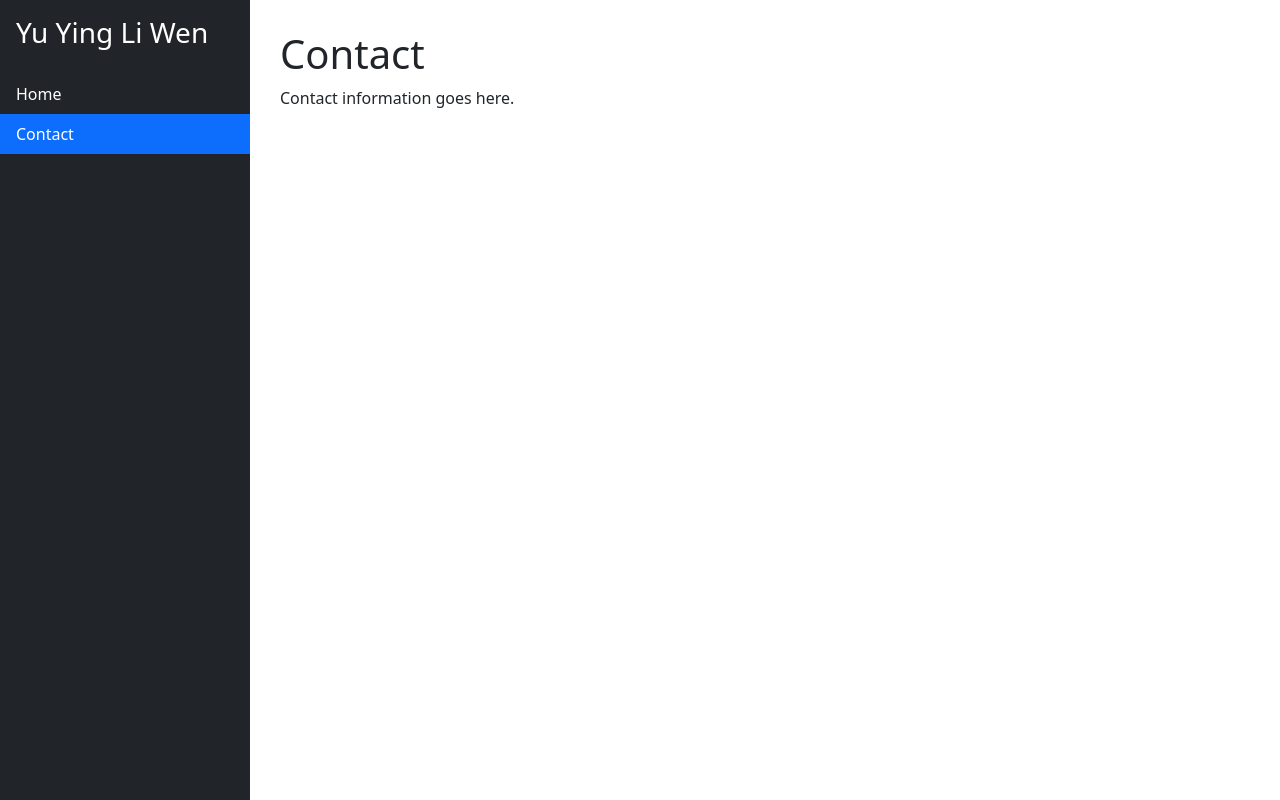
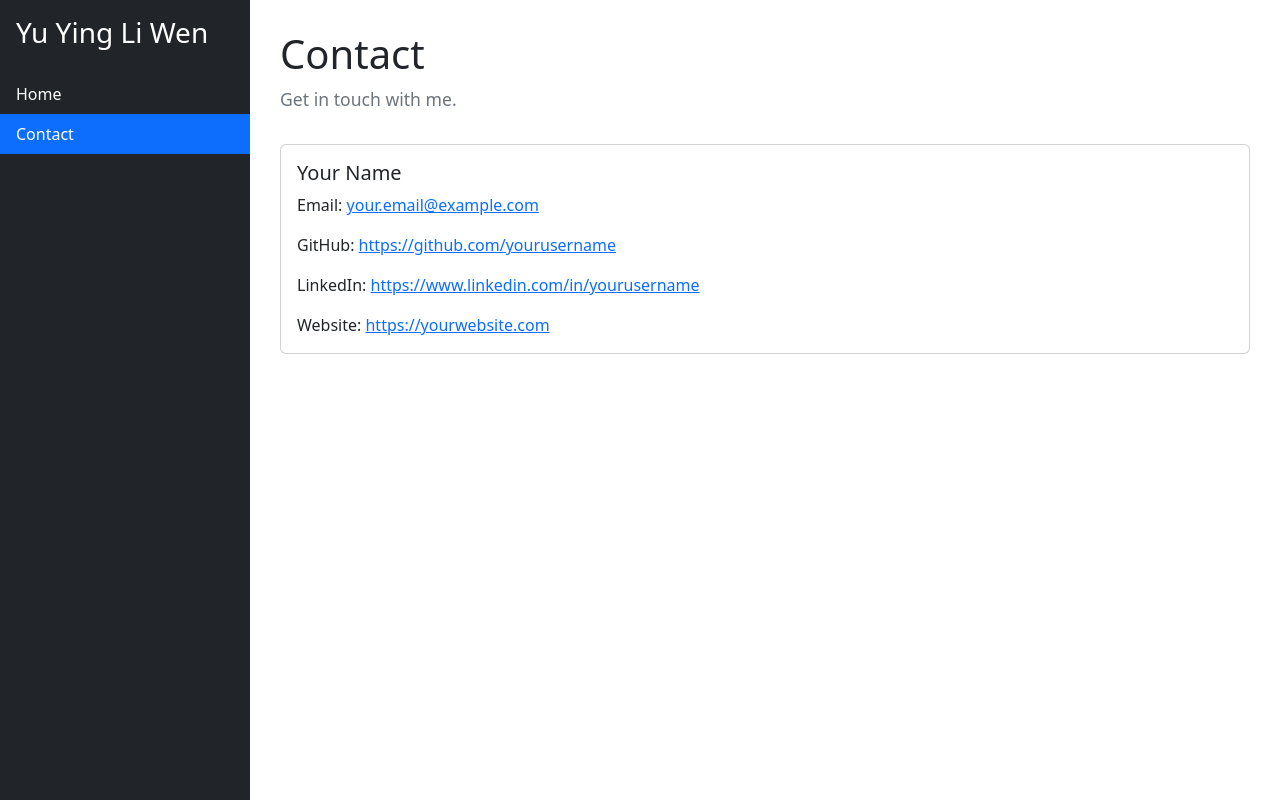
Before and after one commit to YuYingLiWen/UnityAssetStorePortfolio, a React (Vite) app: page /contact in a window 1280 px wide. Built offline with nearby package versions, Linux system fonts and the light colour scheme.

Commit message:
split page header + added contact card

```diff
--- a/src/Contact.tsx
+++ b/src/Contact.tsx
@@ -1,16 +1,64 @@
+import PageHeader from "./PageHeader";
+import contact from "./data/contact";
+
+
 export default function Contact() {
-
     return (
         <div>
+            <PageHeader
+                title="Contact"
+                description="Get in touch with me."
+            />
 
-            <h1>
-                Contact
-            </h1>
+            <div className="card">
+                <div className="card-body">
 
-            <p>
-                Contact information goes here.
-            </p>
+                    <h5 className="card-title">
+                        {contact.name}
+                    </h5>
 
+                    <p className="card-text">
+                        Email:{" "}
+                        <a href={`mailto:${contact.email}`}>
+                            {contact.email}
+                        </a>
+                    </p>
+
+                    <p className="card-text">
+                        GitHub:{" "}
+                        <a
+                            href={contact.github}
+                            target="_blank"
+                            rel="noopener noreferrer"
+                        >
+                            {contact.github}
+                        </a>
+                    </p>
+
+                    <p className="card-text">
+                        LinkedIn:{" "}
+                        <a
+                            href={contact.linkedin}
+                            target="_blank"
+                            rel="noopener noreferrer"
+                        >
+                            {contact.linkedin}
+                        </a>
+                    </p>
+
+                    <p className="card-text">
+                        Website:{" "}
+                        <a
+                            href={contact.website}
+                            target="_blank"
+                            rel="noopener noreferrer"
+                        >
+                            {contact.website}
+                        </a>
+                    </p>
+
+                </div>
+            </div>
         </div>
     );
 }
--- a/src/Home.tsx
+++ b/src/Home.tsx
@@ -1,16 +1,19 @@
 import ProjectCard from "./ProjectCard";
+import PageHeader from "./PageHeader";
 import projects from "./data/projects";
 import "./Home.css";
+
 
 export default function Home() {
     return (
         <div>
-            <h1> Home </h1>
-            <p> Welcome to the home page.</p>
+            <PageHeader
+                title="Home"
+                description="Hi there! Here you will find my projects."
+            />
             <div className="masonry-container">
                 {
                     projects.map((project, index) => (
-
                         <ProjectCard
                             key={index}
                             title={project.title}
--- /dev/null
+++ b/src/PageHeader.tsx
@@ -0,0 +1,25 @@
+import "./pageHeader.css";
+
+
+interface PageHeaderProps {
+    title: string;
+    description: string;
+}
+
+
+export default function PageHeader({
+    title,
+    description
+}: PageHeaderProps) {
+    return (
+        <div className="page-header">
+            <h1>
+                {title}
+            </h1>
+
+            <p>
+                {description}
+            </p>
+        </div>
+    );
+}
--- /dev/null
+++ b/src/data/contact.ts
@@ -0,0 +1,7 @@
+export default {
+    name: "Your Name",
+    email: "your.email@example.com",
+    github: "https://github.com/yourusername",
+    linkedin: "https://www.linkedin.com/in/yourusername",
+    website: "https://yourwebsite.com"
+};
--- /dev/null
+++ b/src/pageHeader.css
@@ -0,0 +1,14 @@
+.page-header {
+    margin-bottom: 2rem;
+}
+
+
+.page-header h1 {
+    margin-bottom: 0.5rem;
+}
+
+
+.page-header p {
+    color: #6c757d;
+    font-size: 1.1rem;
+}
```
